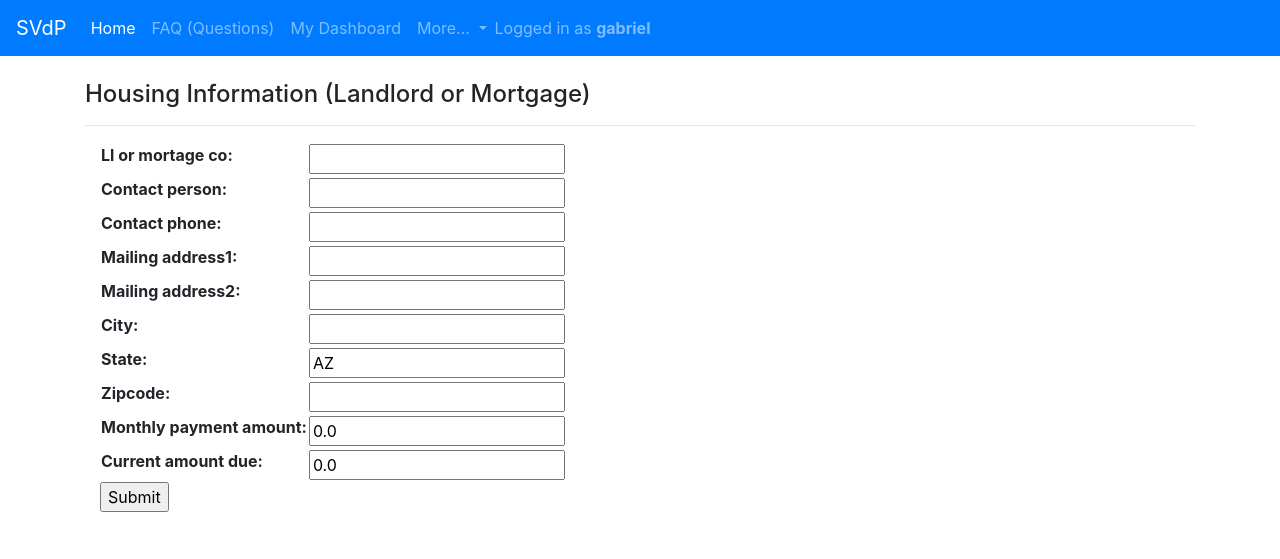
After one commit to redrope/homeless_prevention, a Django app: page /home/housing_create/ in a window 1280 px wide. The commit adds this page. Shown: the top 559 px of the page. Run offline with Django 3.2, Linux system fonts and the light colour scheme; a user stored in the database is signed in; some libraries are stand-ins or nearby versions.

Commit message:
Added housing model and templates

```diff
--- a/home/models.py
+++ b/home/models.py
@@ -67,10 +67,12 @@ class HPAPP(models.Model):
         elderly_num = models.IntegerField()
         income_type = models.CharField(max_length=200, choices=INCOME_TYPE)
         hh_income = models.DecimalField(max_digits=8, decimal_places=2)
+        #TODO Add Fields to upload paystubs or pay statements
         crisis_other = models.TextField()
         crisis_job_related = models.BooleanField()
         crisis_health_problems = models.BooleanField()
         crisis_expenses = models.BooleanField()
+        #TODO Add Field to upload Crisis Doc such as Umemployment, etc.
 
         def get_absolute_url(self):
             return reverse('home:hpapp_detail', args=[self.id])
@@ -118,3 +120,5 @@ class Utilities(models.Model):
         name_on_acct = models.CharField(max_length=200)
         total_amount_due = models.DecimalField(default=0.00, max_digits=6, decimal_places=2)
         statement = models.FileField(upload_to=user_directory_path)
+
+#TODO Add Model 'Documents' to upload all necessary documents
--- /dev/null
+++ b/home/templates/home/housing_form.html
@@ -0,0 +1,25 @@
+{% extends "base.html" %}
+{% load static %}
+
+{% block title %} Housing Information  {% endblock %}
+
+{% block content %}
+<br>
+<h4>Housing Information (Landlord or Mortgage)</h4>
+<hr>
+<div class="container">
+
+    <form method="POST" enctype="multipart/form-data">
+
+        <!-- Security token -->
+        {% csrf_token %}
+
+        <!-- Using the formset -->
+        <table>{{ form.as_table }}</table>
+
+        <input type="submit" value="Submit">
+    </form>
+
+</div>
+<br><br>
+{% endblock %}
--- a/home/urls.py
+++ b/home/urls.py
@@ -1,8 +1,9 @@
 from django.urls import path, include
 from . import views
 from django.contrib.auth.decorators import login_required
-from .views import DashboardView, ContactModelCreate, ContactModelList, ContactModelDetail, ContactModelUpdate, \
-                   ContactModelDelete, HPAPPCreate, HPAPPDetail, HPAPPUpdate, FAQView
+from .views import DashboardView, StartAppView, ContactModelCreate, ContactModelList, ContactModelDetail, ContactModelUpdate, \
+                   ContactModelDelete, HPAPPCreate, HPAPPDetail, HPAPPUpdate, FAQView, HousingModelCreate, HousingModelDetail, \
+                   HousingModelUpdate, HousingModelDelete
 
 
 app_name = 'home'
@@ -10,6 +11,7 @@ urlpatterns = [
     path('', views.index, name = 'index' ),
     #path('dashboard/', login_required(DashboardView.as_view()), name= 'dashboard'),
     path('dashboard/', views.dashboard, name = 'dashboard'),
+    path('startapp/', StartAppView.as_view(), name='startapp'),
     path('contact_create/', login_required(ContactModelCreate.as_view()), name='contact_create' ),
     path('contact_list/', login_required(ContactModelList.as_view()), name='contact_list' ),
     path('contact_detail/<pk>/', login_required(ContactModelDetail.as_view()), name='contact_detail'),
@@ -19,4 +21,8 @@ urlpatterns = [
     path('hpapp_detail/<pk>/', login_required(HPAPPDetail.as_view()), name='hpapp_detail'),
     path('hpapp_update/<pk>/', login_required(HPAPPUpdate.as_view()), name='hpapp_update'),
     path('hpapp_faq/', FAQView.as_view(), name='faq'),
+    path('housing_create/', login_required(HousingModelCreate.as_view()), name='housing_create' ),
+    path('housing_detail/<pk>/', login_required(HousingModelDetail.as_view()), name='housing_detail' ),
+    path('housing_update/<pk>/', login_required(HousingModelUpdate.as_view()), name='housing_update' ),
+    path('housing_delete/<pk>/', login_required(HousingModelDelete.as_view()), name='housing_delete' ),
 ]
--- a/home/views.py
+++ b/home/views.py
@@ -8,7 +8,7 @@ from django.contrib.auth.models import User
 from django.conf import settings
 from django.contrib.auth.mixins import LoginRequiredMixin
 from django.contrib.auth.decorators import login_required
-from .models import Contact, HPAPP
+from .models import Contact, HPAPP, Housing, Utilities
 from .forms import ClientForm, HPAPPForm
 
 class OwnObjectsMixin():
@@ -25,6 +25,8 @@ class OwnObjectsMixin():
 def index(request):
     return render(request, 'home/index.html', {})
 
+class StartAppView(TemplateView):
+    template_name = 'home/startapp.html'
 
 @login_required
 def dashboard(request): #TO DO If statement to bypass Dashboard for new user
@@ -204,3 +206,61 @@ class HPAPPUpdate(UpdateView):
         owner = Contact.objects.get(username=self.request.user)
         return qs.filter(contact=owner)
         #return self.model.objects.filter(contact=owner) #return object owned by logged in User
+
+class HousingModelCreate(CreateView):
+    #added reverse URL to TestModel in models.py
+    #TODO Add labels to field names on the form
+    model = Housing
+    fields = [
+        'll_or_mortage_co',
+        'contact_person',
+        'contact_phone',
+        'mailing_address1',
+        'mailing_address2',
+        'city',
+        'state',
+        'zipcode',
+        'monthly_payment_amount',
+        'current_amount_due',
+    ]
+
+    def form_valid(self, form):
+        #assign Contact username with current logged in User
+        qs = Contact.objects.get(username=self.request.user)
+        form.instance.contact = qs['id']
+        form.instance.username = self.request.user #TODO Create filter to get object from Contact Model & User Model
+
+        return super(HousingModelCreate, self).form_valid(form)
+
+
+class HousingModelDetail(DetailView):
+    model = Housing
+
+    def get_queryset(self):
+        return self.model.objects.filter(username=self.request.user)
+
+class HousingModelList(ListView):
+    model = Housing
+
+    def get_queryset(self):
+        return self.model.objects.filter(username=self.request.user)
+
+class HousingModelUpdate(UpdateView):
+    model = Housing
+
+    #Specify the fields
+    #fields = []
+
+
+    #can specify success URL to redirect after successful Update
+    #success_url = "/"
+    #redirect added to Contact Model in models.py
+
+class HousingModelDelete(DeleteView):
+    model = Housing
+
+    def get_queryset(self):
+        return self.model.objects.filter(username=self.request.user)
+
+    #can specify success URL to redirect after successful Update
+    success_url = reverse_lazy('home:housing_list')
--- a/templates/base.html
+++ b/templates/base.html
@@ -19,7 +19,7 @@
             <a class="nav-link" href="/home">Home <span class="sr-only">(current)</span></a>
           </li>
           <li class="nav-item">
-            <a class="nav-link" href="hpapp_faq">FAQ (Questions)</a>
+            <a class="nav-link" href="/home/hpapp_faq">FAQ (Questions)</a>
           </li>
           {% if user.is_authenticated %}
               <li class="nav-item">
```
Also changed, not shown: home/forms.py (+28 -2 lines), home/templates/home/index.html (+5 -3 lines), home/templates/home/startapp.html (added, +28 -0 lines), db.sqlite3, home/templates/home/housing_detail.html (added), home/templates/home/housing_list.html (added).
